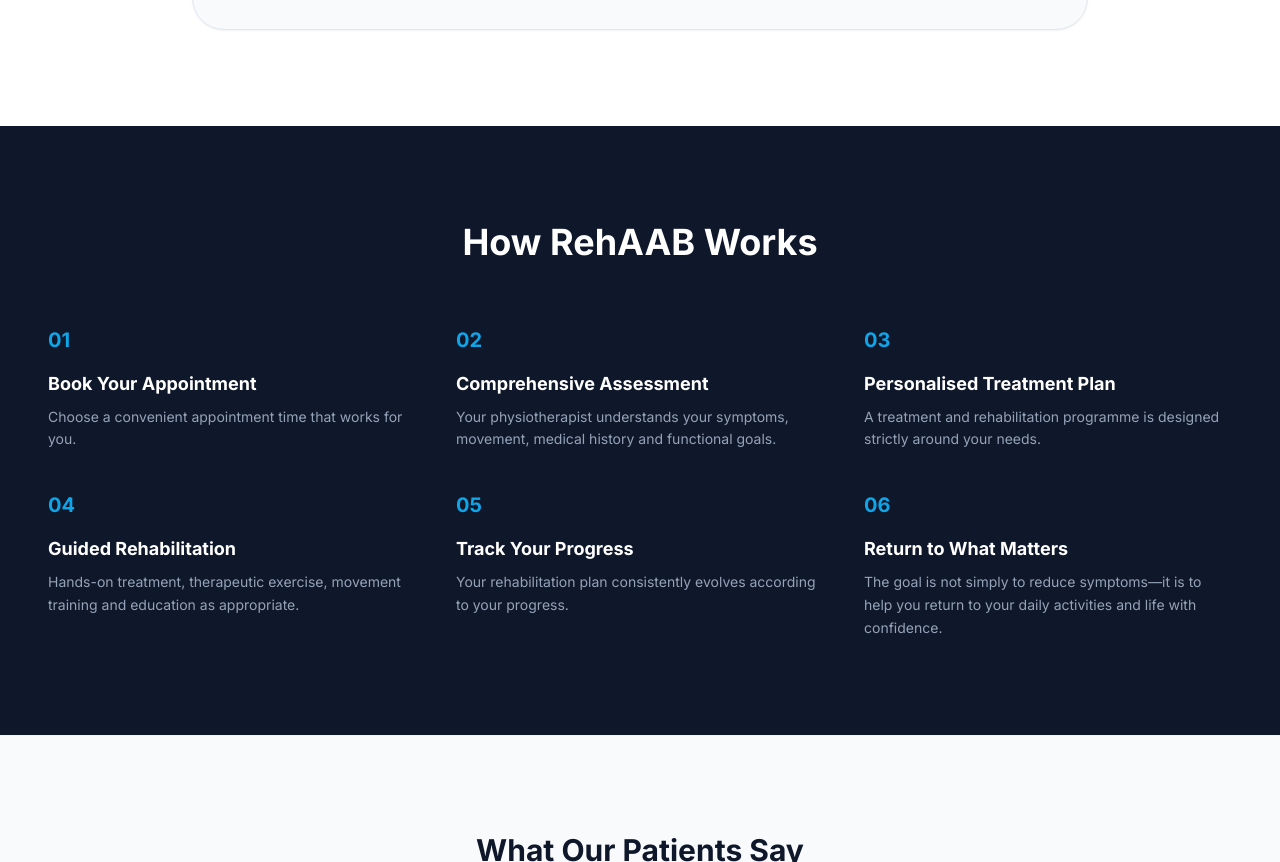
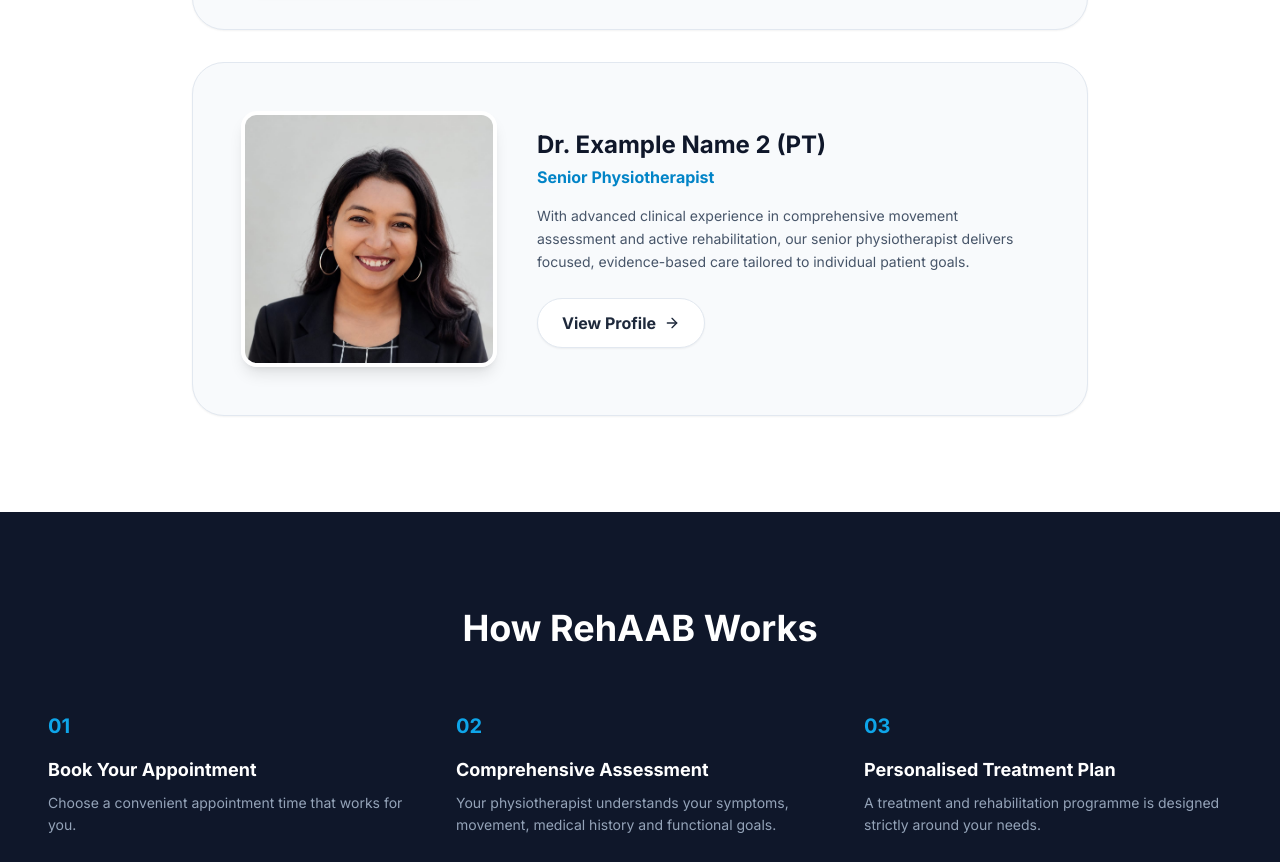
Before and after one commit to webbiewooble/Rehaab, a website: page index.html in a window 1280 px wide. Shown: the part 4855-5717 px from the top of the page. Drawn offline with nearby package versions, Linux system fonts and the light colour scheme.

Commit message:
feat: add new team member profile
Add a fourth team member section to the staff page, including a profile image and professional details.

```diff
--- a/index.html
+++ b/index.html
@@ -365,6 +365,23 @@
                         </a>
                     </div>
                 </div>
+
+                <!-- Team Member 4 -->
+                <div class="bg-slate-50 p-8 md:p-12 rounded-[2rem] border border-slate-200 shadow-sm flex flex-col md:flex-row gap-10 items-center">
+                    <div class="w-48 h-48 md:w-64 md:h-64 shrink-0 rounded-2xl overflow-hidden border-4 border-white shadow-lg">
+                        <img src="a852473e-7339-4a27-ae46-77a8680571af.jpeg" alt="Dr. Example Name 2" class="w-full h-full object-cover object-top" referrerpolicy="no-referrer">
+                    </div>
+                    <div>
+                        <h3 class="text-2xl font-bold text-slate-900 mb-1">Dr. Example Name 2 (PT)</h3>
+                        <p class="text-brand-600 font-bold mb-4">Senior Physiotherapist</p>
+                        <p class="text-slate-600 leading-relaxed mb-6 text-sm">
+                            With advanced clinical experience in comprehensive movement assessment and active rehabilitation, our senior physiotherapist delivers focused, evidence-based care tailored to individual patient goals.
+                        </p>
+                        <a href="#" class="inline-flex items-center gap-2 bg-white border border-slate-200 text-slate-800 hover:bg-slate-50 font-bold px-6 py-3 rounded-full transition-colors shadow-sm">
+                            View Profile <i data-lucide="arrow-right" class="w-4 h-4"></i>
+                        </a>
+                    </div>
+                </div>
             </div>
         </div>
     </section>
```
Also changed, not shown: a852473e-7339-4a27-ae46-77a8680571af.jpeg (added).
